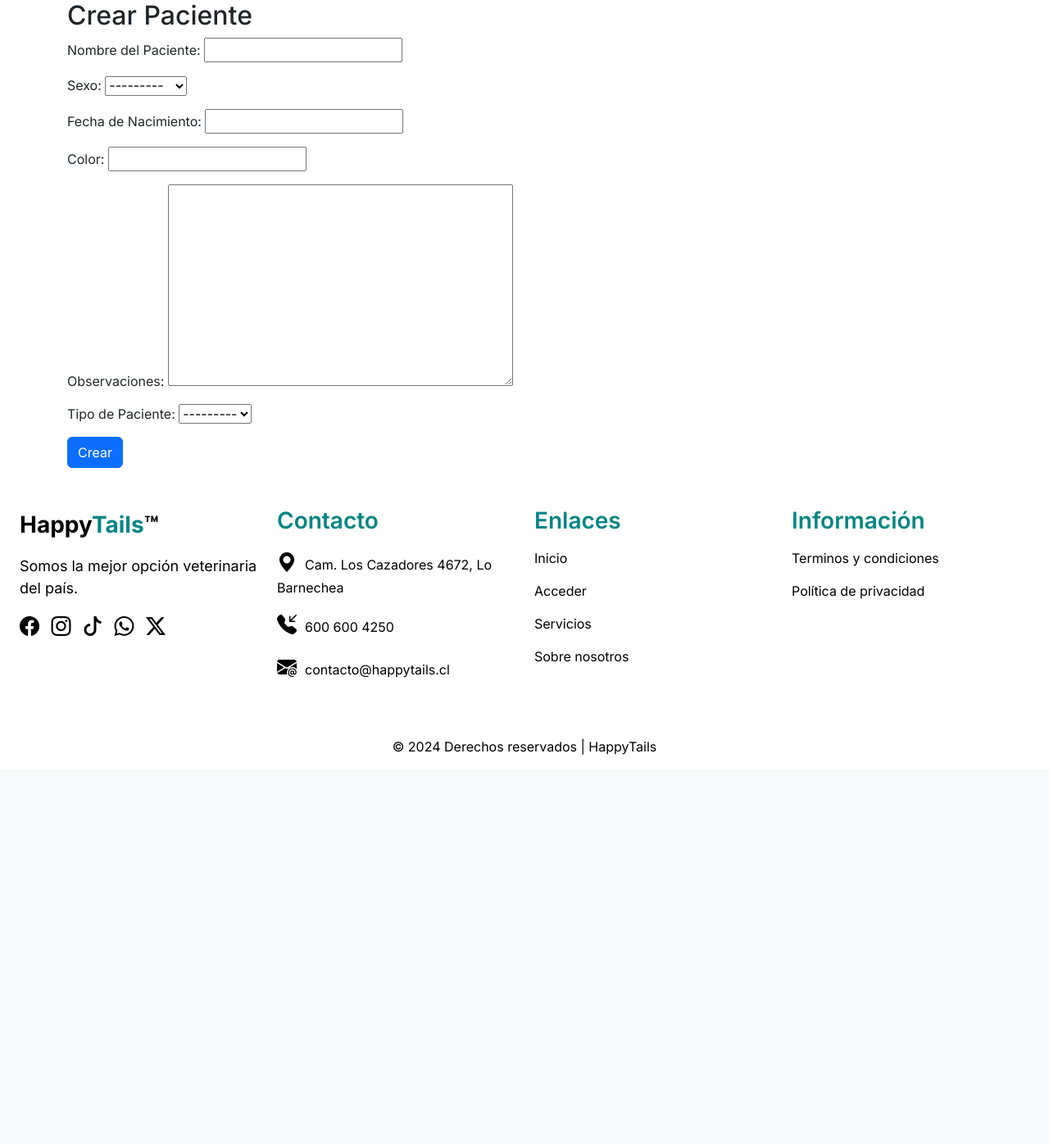
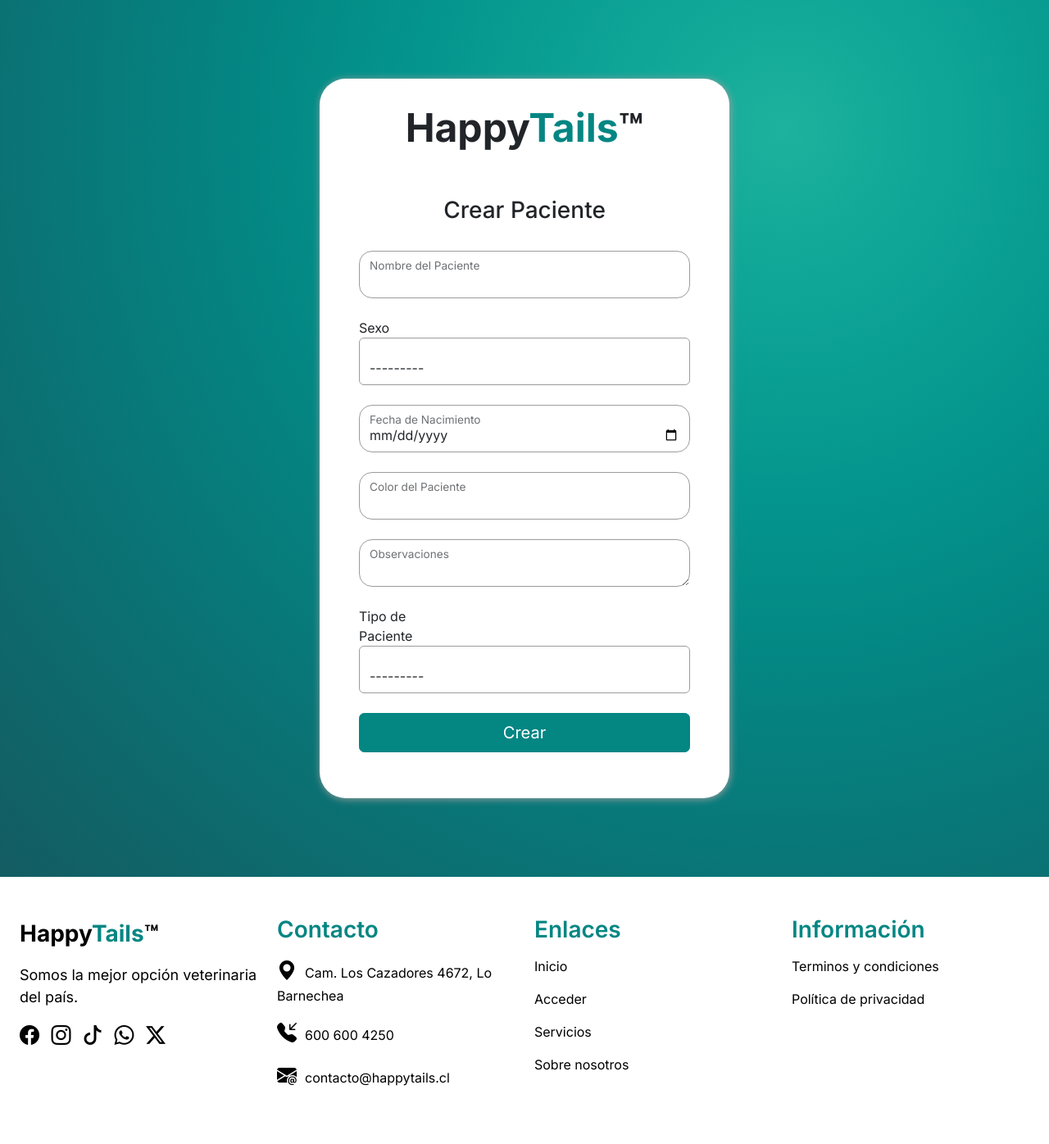
Before and after one commit to INFFame/happytails, a Django app: page /pacientes/crear/ in a window 1280 px wide. Shown: the part 77-1473 px from the top of the page at 82% size. Before the commit the page ends 998 px from the top, so only its background shows below. Run offline with Django 5.2, Linux system fonts and the light colour scheme; data that the repository does not hold is empty; some libraries are stand-ins or nearby versions.

Commit message:
Crear editar funcional

```diff
--- a/pacientes/templates/pacientes/crear_editar_paciente.html
+++ b/pacientes/templates/pacientes/crear_editar_paciente.html
@@ -1,12 +1,101 @@
+{% extends 'base.html' %}
+{% load widget_tweaks %}
+{% block contenido %}
+{% load static %}
+<title>{% if form.instance.pk %}Editar Paciente{% else %}Crear Paciente{% endif %}</title>
+<body>
+  <main>
+    <div class="modal modal-signin position-static d-block py-5">
+      <div class="modal-dialog my-5">
+        <div class="modal-content rounded-5 shadow">
+          <div class="modal-content shadow text-center error rounded-bottom rounded-5">
+            <span class="rounded-bottom rounded-5">{{ error }}</span>
+          </div>
+          <div class="d-flex justify-content-center py-4">
+            <a class="login__logo navbar-brand" href="{% url 'index' %}">Happy<span>Tails</span>&trade;</a>
+          </div>
+          <div class="modal-header pb-2 border-bottom-0 justify-content-center">
+            <h2 class="h3 mt-2 mb-4">{% if form.instance.pk %}Editar Paciente{% else %}Crear Paciente{% endif %}</h2>
+          </div>
+          <div class="modal-body p-5 pt-0">
+            <form method="post">
+              {% csrf_token %}
+              {% for error in form.non_field_errors %}
+              <div class="alert alert-danger">
+                {{ error }}
+              </div>
+              {% endfor %}
 
-{% extends 'base.html' %}
-{% block contenido %}
-<div class="container">
-    <h2>{% if form.instance.pk %}Editar Paciente{% else %}Crear Paciente{% endif %}</h2>
-    <form method="post">
-        {% csrf_token %}
-        {{ form.as_p }}
-        <button type="submit" class="btn btn-primary">{% if form.instance.pk %}Guardar{% else %}Crear{% endif %}</button>
-    </form>
-</div>
+              <div class="form-floating mb-4">
+                {% render_field form.nombre_paciente class="form-control rounded-4" %}
+                <label for="{{ form.nombre_paciente.id_for_label }}">Nombre del Paciente</label>
+                {% for error in form.nombre_paciente.errors %}
+                <div class="invalid-feedback">
+                  {{ error }}
+                </div>
+                {% endfor %}
+              </div>
+
+              <div class="form-group{% if form.sexo_paciente.errors %} has-error{% endif %}">
+                <label for="{{ form.sexo_paciente.auto_id }}" class="col-md-3 control-label">{{ form.sexo_paciente.label }}</label>
+                <div class="form-floating mb-4">
+                  {% render_field form.sexo_paciente class="form-control" %}
+                  {% for error in form.sexo_paciente.errors %}
+                  <div class="invalid-feedback">
+                    {{ error }}
+                  </div>
+                  {% endfor %}
+                </div>
+              </div>
+
+              <div class="form-floating mb-4">
+                {% render_field form.fecha_nacimiento_paciente type="date" class="form-control rounded-4" %}
+                <label for="{{ form.fecha_nacimiento_paciente.id_for_label }}">Fecha de Nacimiento</label>
+                {% for error in form.fecha_nacimiento_paciente.errors %}
+                <div class="invalid-feedback">
+                  {{ error }}
+                </div>
+                {% endfor %}
+              </div>
+
+              <div class="form-floating mb-4">
+                {% render_field form.color_paciente class="form-control rounded-4" %}
+                <label for="{{ form.color_paciente.id_for_label }}">Color del Paciente</label>
+                {% for error in form.color_paciente.errors %}
+                <div class="invalid-feedback">
+                  {{ error }}
+                </div>
+                {% endfor %}
+              </div>
+
+              <div class="form-floating mb-4">
+                {% render_field form.observacion_paciente class="form-control rounded-4" %}
+                <label for="{{ form.observacion_paciente.id_for_label }}">Observaciones</label>
+                {% for error in form.observacion_paciente.errors %}
+                <div class="invalid-feedback">
+                  {{ error }}
+                </div>
+                {% endfor %}
+              </div>
+
+              <div class="form-group{% if form.tipo_paciente.errors %} has-error{% endif %}">
+                <label for="{{ form.tipo_paciente.auto_id }}" class="col-md-3 control-label">{{ form.tipo_paciente.label }}</label>
+                <div class="form-floating mb-4">
+                  {% render_field form.tipo_paciente class="form-control" %}
+                  {% for error in form.tipo_paciente.errors %}
+                  <div class="invalid-feedback">
+                    {{ error }}
+                  </div>
+                  {% endfor %}
+                </div>
+              </div>
+
+              <button class="w-100 mb-2 btn btn-lg btn-acceder boton-registrarse" type="submit">{% if form.instance.pk %}Guardar{% else %}Crear{% endif %}</button>
+            </form>
+          </div>
+        </div>
+      </div>
+    </div>
+  </main>
+</body>
 {% endblock %}
```
